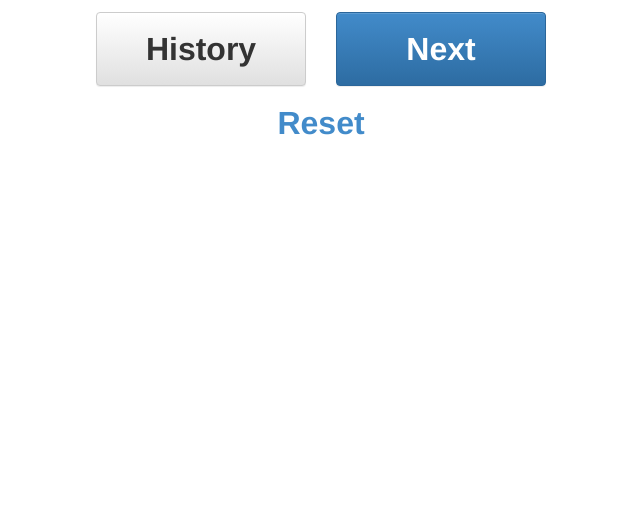
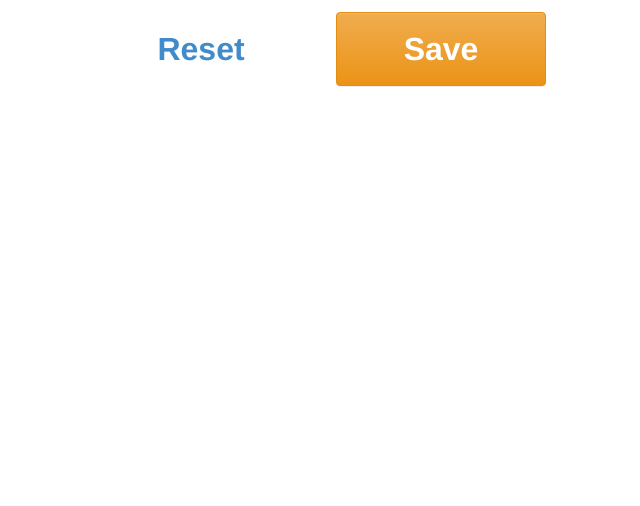
Before and after one commit to cranderveldt/bigfive, a website: page index.html in a window 1280 px wide. Shown: the part 294-800 px from the top of the page, without its empty margins (319-959 px from the left). Drawn offline with Linux system fonts and the light colour scheme.

Commit message:
better ui

```diff
--- a/index.html
+++ b/index.html
@@ -33,15 +33,12 @@
         <div class="form-group">
           <div class="row">
             <div class="col-xs-6">
-              <button type="button" class="btn btn-default btn-block" ng-show="$index === 0" ng-click="saveData()">History</button>
-              <button type="button" class="btn btn-default btn-block" ng-hide="$index === 0" ng-click="">Prev</button>
+              <button type="button" class="btn btn-link btn-block" ng-click="resetTimer(ex)">Reset</button>
             </div>
             <div class="col-xs-6">
-              <button type="button" class="btn btn-primary btn-block" ng-hide="$index === 4" ng-click="changeRoutine(1)">Next</button>
-              <button type="button" class="btn btn-warning btn-block" ng-show="$index === 4" ng-click="saveData()">Finish</button>
+              <button type="button" class="btn btn-warning btn-block" ng-click="saveData()">Save</button>
             </div>
           </div>
-          <button type="button" class="btn btn-link btn-block" ng-click="resetTimer(ex)">Reset</button>
         </div>
       </div>
     </div>
```
